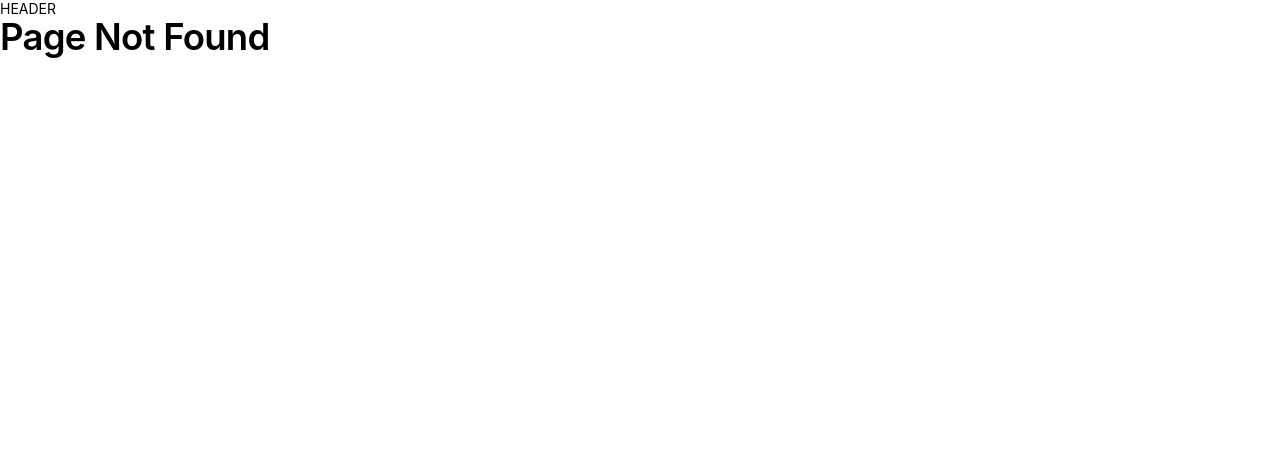
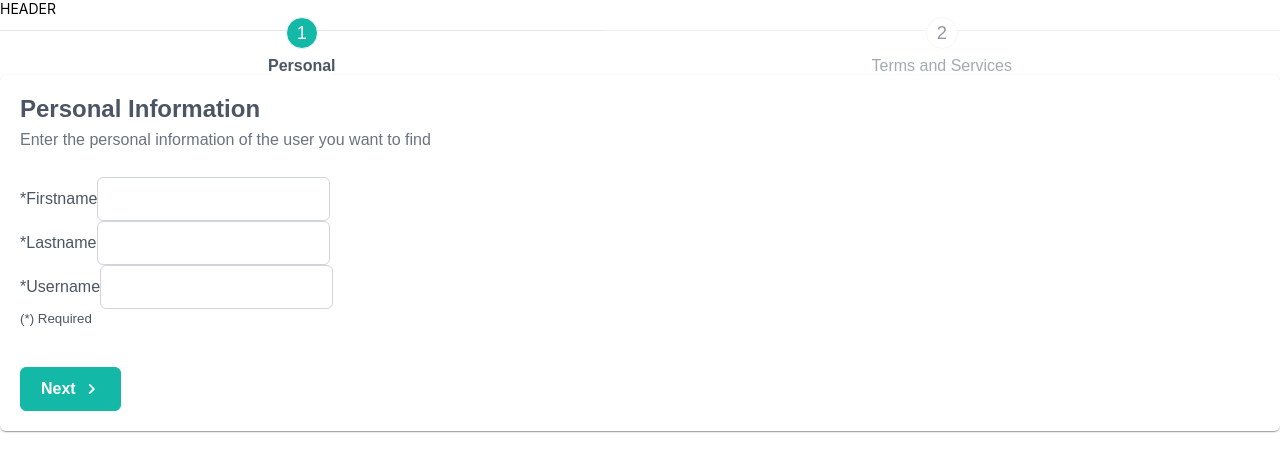
Before and after one commit to biancadellarosa/user-finder, a Vue app: page /find-user/personal-information in a window 1280 px wide. Before the commit this address had no page. Shown: the top 472 px of the page. Built offline with nearby package versions, Linux system fonts and the light colour scheme; a web font is replaced by a local one.

Commit message:
personal data component

```diff
--- a/index.html
+++ b/index.html
@@ -3,7 +3,7 @@
   <head>
     <meta charset="UTF-8" />
     <link rel="icon" href="" />
-    <link href="src/assets/styles/style.css" rel="stylesheet" type="text/css">
+    <link href="/src/assets/styles/style.css" rel="stylesheet" type="text/css">
     <meta name="viewport" content="width=device-width, initial-scale=1.0" />
     <title>User Finder</title>
   </head>
--- a/src/assets/styles/global.scss
+++ b/src/assets/styles/global.scss
@@ -2,7 +2,9 @@
 
 $hda-color-white: #fff;
 $hda-color-black: black;
+$hda-color-gray: #6c757d;
 $hda-color-primary: #14B8A6;
+$hda-color-error: #ff0000;
 
 $hda-weight-regular: 400;
 $hda-weight-medium: 500;
--- a/src/modules/components/Home.vue
+++ b/src/modules/components/Home.vue
@@ -5,8 +5,7 @@ import { useRouter } from "vue-router";
 const router = useRouter();
 
 const start = () => {
-  console.log(router);
-  //router.push("/");
+  router.push("/find-user/personal-information");
 };
 </script>
 
--- /dev/null
+++ b/src/modules/components/StepsForm/PersonalData.vue
@@ -0,0 +1,135 @@
+<script setup>
+import { ref, reactive } from "vue";
+
+import { preventNumber } from "@/utils/helpers.js";
+
+import InputText from "primevue/inputtext";
+import Button from "primevue/button";
+import Card from "primevue/card";
+
+const personalInformationInput = reactive({
+  firstname: { title: "Firstname", value: "" },
+  lastname: { title: "Lastname", value: "" },
+  username: { title: "Username", value: "" },
+});
+
+const isDisabled = ref(false);
+const validationErrors = reactive({});
+
+const validationInput = (target) => {
+  switch (target.id) {
+    case "firstname":
+      validationErrors.firstname = !personalInformationInput.firstname.value;
+      return;
+
+    case "lastname":
+      validationErrors.lastname = !personalInformationInput.lastname.value;
+      return;
+    case "username":
+      validationErrors.username = !personalInformationInput.username.value;
+      return;
+  }
+};
+
+const emit = defineEmits(["next-page"]);
+
+const nextPage = () => {
+  emit("next-page", {
+    formData: {
+      firstname: personalInformationInput.firstname.value,
+      lastname: personalInformationInput.lastname.value,
+      username: personalInformationInput.username.value,
+    },
+    pageIndex: 0,
+  });
+};
+</script>
+
+<template>
+  <div class="personal">
+    <Card>
+      <template #title> Personal Information </template>
+      <template #subtitle>
+        Enter the personal information of the user you want to find</template
+      >
+      <template #content>
+        <div
+          v-for="(field, key) in personalInformationInput"
+          :key="field.title"
+          class="personal__input"
+        >
+          <label for="field">*{{ field.title }}</label>
+          <InputText
+            :id="key"
+            v-model="field.value"
+            :class="{
+              'personal__input--invalid': validationErrors[key],
+            }"
+            @blur="validationInput($event.target)"
+            @keydown="preventNumber($event)"
+          ></InputText>
+          <p v-if="validationErrors[key]" class="personal__message--error">
+            {{ field.title }} is required.
+          </p>
+        </div>
+
+        <small>(*) Required</small>
+      </template>
+      <template #footer>
+        <div class="personal__buttton">
+          <Button
+            label="Next"
+            icon="pi pi-angle-right"
+            icon-pos="right"
+            :disabled="isDisabled"
+            @click="nextPage"
+          ></Button>
+        </div>
+      </template>
+    </Card>
+  </div>
+</template>
+<sytle scoped lang="scss">
+.personal {
+  margin-bottom: $hda-space-l;
+
+  @media screen and (min-width: $hda-tablet) {
+    padding: 0 $hda-space-s;
+    max-width: 700px;
+    margin: auto;
+  }
+
+  .personal__input {
+    display: flex;
+    flex-direction: column;
+    width: 100%;
+
+    label {
+      color: $hda-color-gray;
+      margin: $hda-space-s 0 $hda-space 0;
+    }
+
+    input {
+      &.personal__input--invalid {
+        border-color: $hda-color-error;
+      }
+    }
+
+    .personal__message--error {
+      color: $hda-color-error;
+      font-size: $hda-font-size-s;
+    }
+  }
+
+  .personal__buttton {
+    display: flex;
+    justify-content: end;
+  }
+
+  small {
+    display: inline-block;
+    color: $hda-color-gray;
+    margin-top: $hda-space-s;
+  }
+}
+</sytle>
--- /dev/null
+++ b/src/modules/components/StepsForm/TermsAndServices.vue
@@ -0,0 +1,45 @@
+<script setup>
+import { ref } from "vue";
+
+import Button from "primevue/button";
+
+const firstName = ref();
+//const lastName = ref();
+
+const isDisabled = ref(false);
+
+const emit = defineEmits(["next-page", "prev-page"]);
+
+const nextPage = () => {
+  emit("next-page", {
+    formData: {
+      email: firstName.value,
+    },
+    pageIndex: 1,
+  });
+};
+const prevPage = () => {
+  emit("prev-page", {
+    pageIndex: 1,
+  });
+};
+</script>
+
+<template>
+  <div>
+    <Button
+      label="Next"
+      icon="pi pi-angle-right"
+      icon-pos="right"
+      :disabled="isDisabled"
+      @click="nextPage"
+    ></Button>
+    <Button
+      label="Prev"
+      icon="pi pi-angle-left"
+      :disabled="isDisabled"
+      @click="prevPage"
+    ></Button>
+  </div>
+</template>
+<sytle scoped lang="scss"></sytle>
--- /dev/null
+++ b/src/modules/components/UserFinderStart.vue
@@ -0,0 +1,60 @@
+<script setup>
+import { ref } from "vue";
+import { useRouter } from "vue-router";
+
+import Steps from "primevue/steps";
+
+const router = useRouter();
+
+const items = ref([
+  {
+    label: "Personal",
+    to: "personal-information",
+  },
+  {
+    label: "Terms and Services",
+    to: "terms-and-services",
+  },
+]);
+const formObject = ref({});
+
+const nextPage = (event) => {
+  console.log(event);
+  for (let field in event.formData) {
+    formObject.value[field] = event.formData[field];
+  }
+
+  router.push(items.value[event.pageIndex + 1].to);
+};
+
+const prevPage = (event) => {
+  router.push(items.value[event.pageIndex - 1].to);
+};
+const complete = () => {
+  console.log("fecth data");
+};
+</script>
+<template>
+  <div>
+    <div class="steps">
+      <Steps :model="items" :readonly="true" />
+    </div>
+
+    <router-view
+      v-slot="{ Component }"
+      :form-data="formObject"
+      @prev-page="prevPage($event)"
+      @next-page="nextPage($event)"
+      @complete="complete"
+    >
+      <keep-alive>
+        <component :is="Component"></component>
+      </keep-alive>
+    </router-view>
+  </div>
+</template>
+<sytle scoped lang="scss">
+.steps {
+  margin-bottom: $hda-space-xl;
+}
+</sytle>
--- /dev/null
+++ b/src/utils/helpers.js
@@ -0,0 +1,9 @@
+export const preventNumber = (e) => {
+  if (e.target.id === "username") {
+    return;
+  }
+  const keyCode = e.keyCode ? e.keyCode : e.which;
+  if ((keyCode > 47 && keyCode < 58) || (keyCode > 95 && keyCode < 107)) {
+    e.preventDefault();
+  }
+};
```
Also changed, not shown: src/router/main.js (+11 -0 lines).
